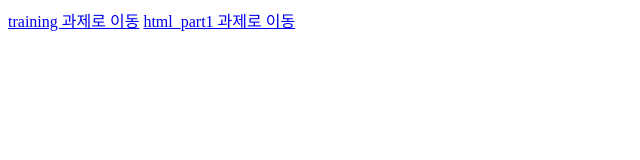
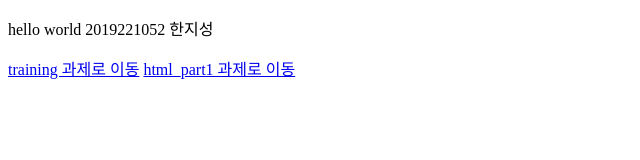
Before and after one commit to hangi001204/DP2019, a plain HTML site: page index.html in a window 1280 px wide. Shown: the whole page, without its empty margins (0-640 px from the left). Drawn offline with Linux system fonts and the light colour scheme.

Commit message:
Update index.html

```diff
--- a/index.html
+++ b/index.html
@@ -7,6 +7,7 @@
 <meta name="author" content="한지성">
 </head>
 <body>
+    <p>hello world 2019221052 한지성 </p>
     <a href="training.html" target="_blank">
         training 과제로 이동</a>
 <a href="html_part1.html" target="_blank">
```
